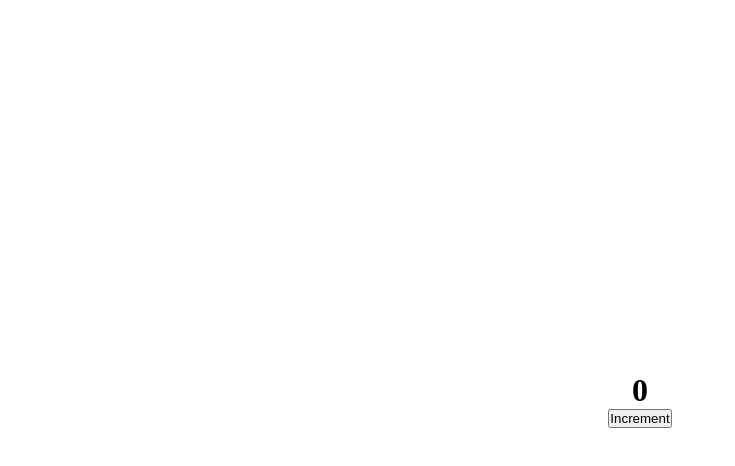
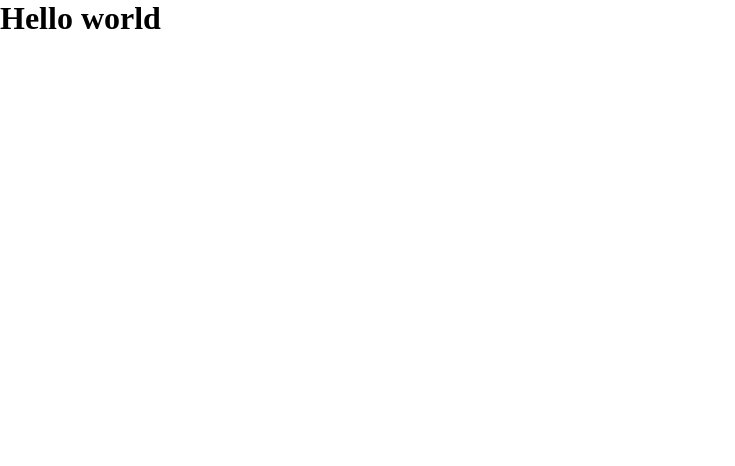
Before and after one commit to babulakterfsd/inside-react, a React (Create React App) app: page / in a window 1280 px wide. Shown: the top 466 px of the page, without its empty margins (0-735 px from the left). Built offline with nearby package versions, Linux system fonts and the light colour scheme.

Commit message:
test component added

```diff
--- a/src/Components/Test.jsx
+++ b/src/Components/Test.jsx
@@ -1,24 +1,9 @@
-import React, { useState } from 'react';
+import React from 'react';
 
 function Test() {
-    const [counter, setCounter] = useState(0);
-    const handleCounter = () => {
-        setCounter(counter + 1);
-    };
     return (
-        <div
-            style={{
-                display: 'flex',
-                flexDirection: 'column',
-                justifyContent: 'center',
-                alignItems: 'center',
-                minHeight: '100vh',
-            }}
-        >
-            <h1>{counter}</h1>
-            <button type="button" onClick={() => handleCounter()}>
-                Increment
-            </button>
+        <div>
+            <h1>Hello world</h1>
         </div>
     );
 }
```
